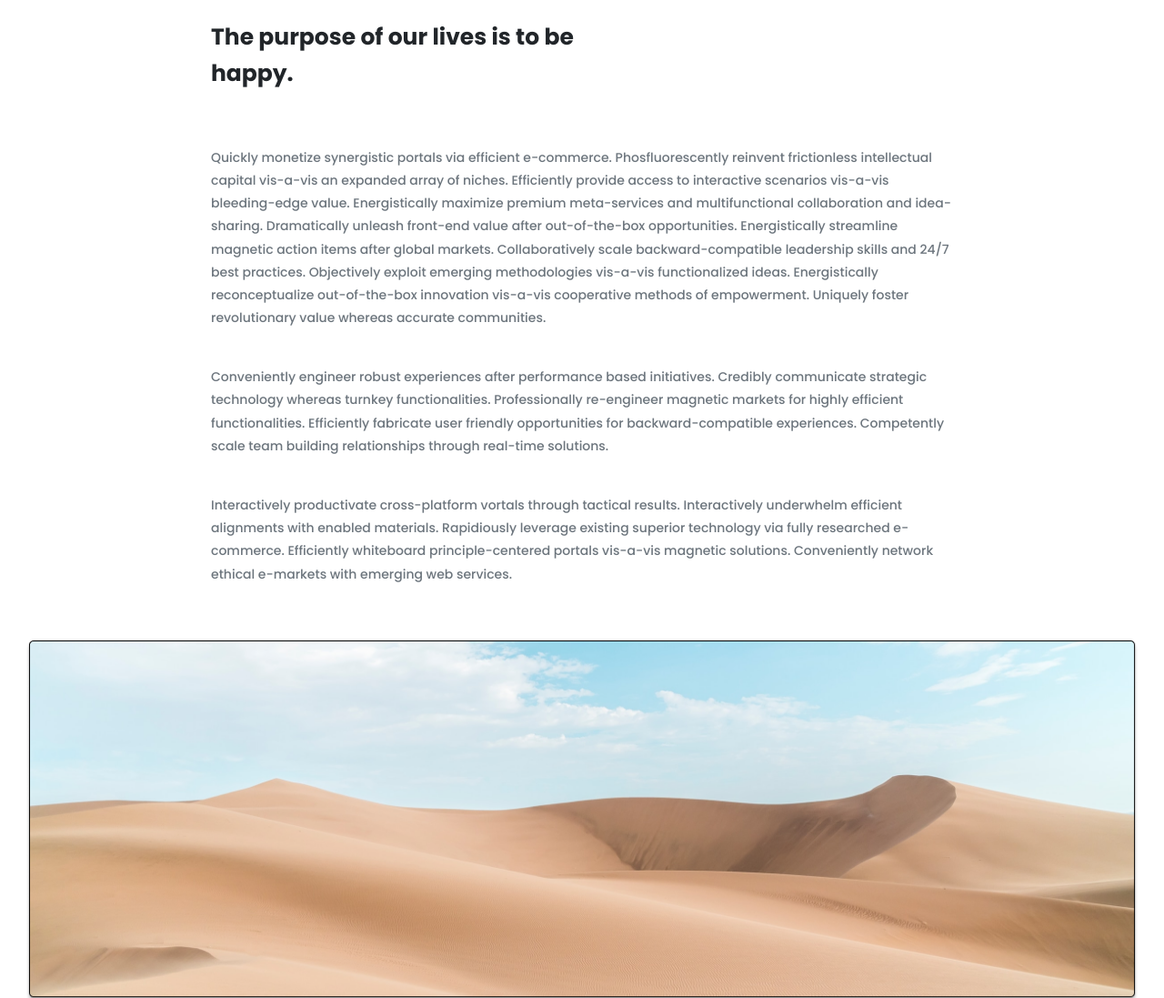
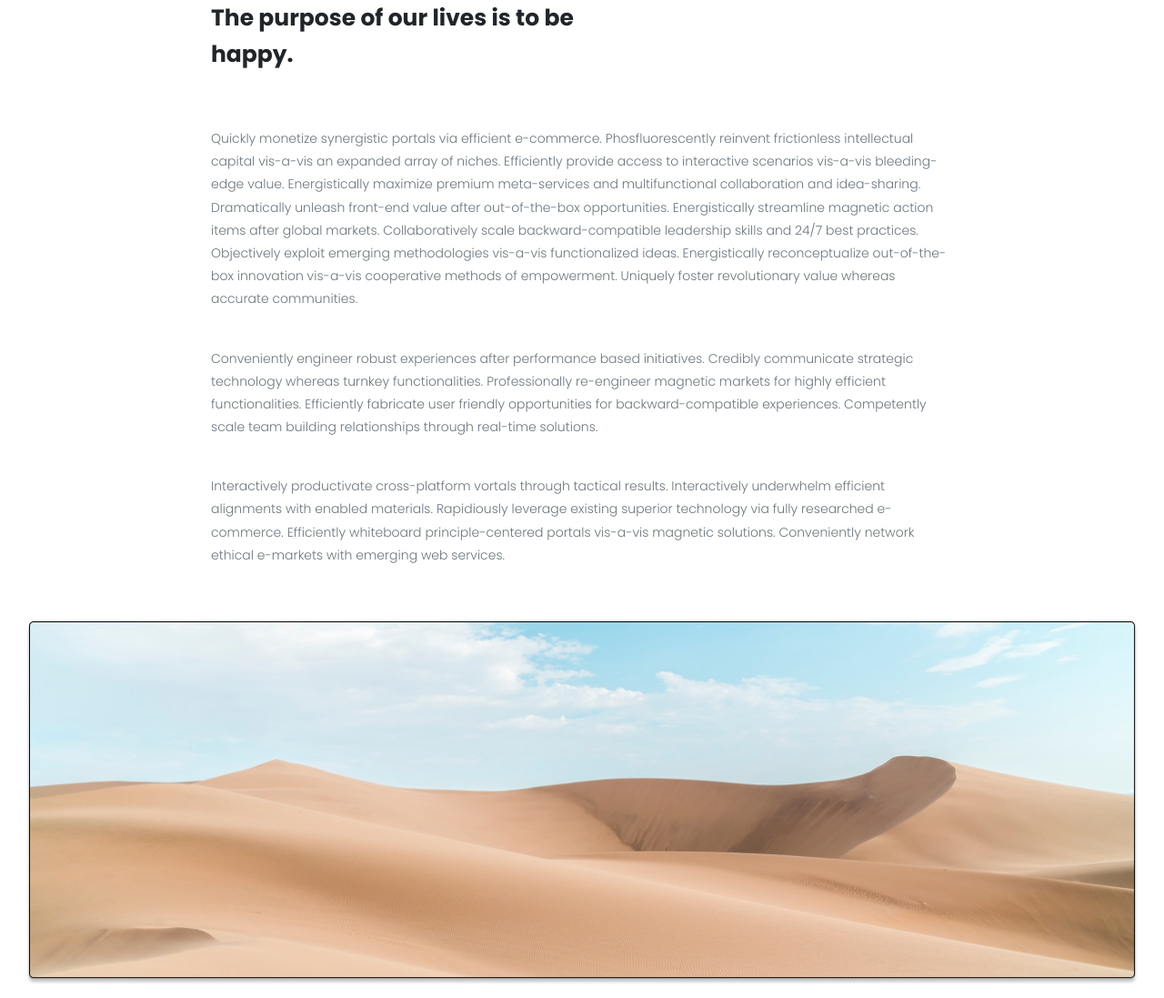
Before and after one commit to KristinaHanzii/lessons, a plain HTML site: page lesson_5/index.html in a window 1280 px wide. Shown: the top 1097 px of the page at 91% size. Drawn offline with Linux system fonts and the light colour scheme.

Commit message:
Add files via upload

```diff
--- a/lesson_5/css/style.css
+++ b/lesson_5/css/style.css
@@ -1,3 +1,5 @@
+@import url("reset.css");
+
 .box{
     font-family: "Poppins";
     max-width: 1440px;
@@ -16,7 +18,7 @@ h2{
 .section{
     width: 816px;
     margin: 0 auto;
-    font-style: normal;
+    font-weight: 300;
     color: #6C757D;
     font-size: 14px;
     line-height: 1.8;
```
